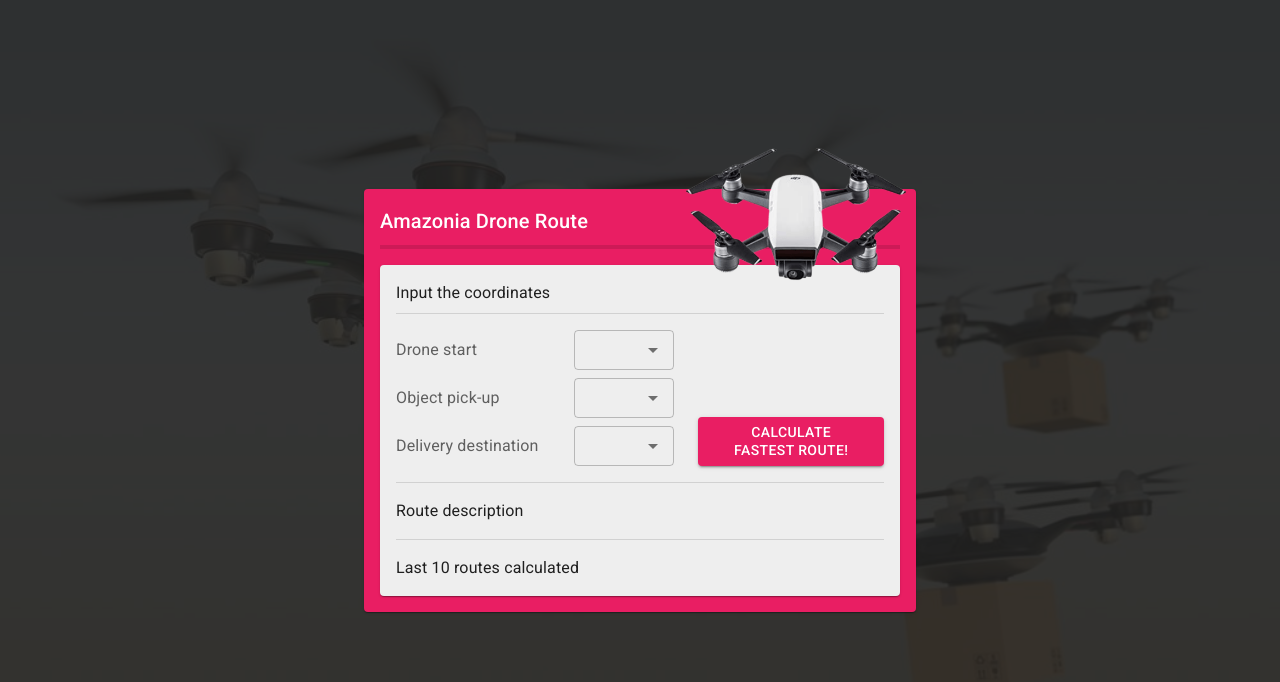
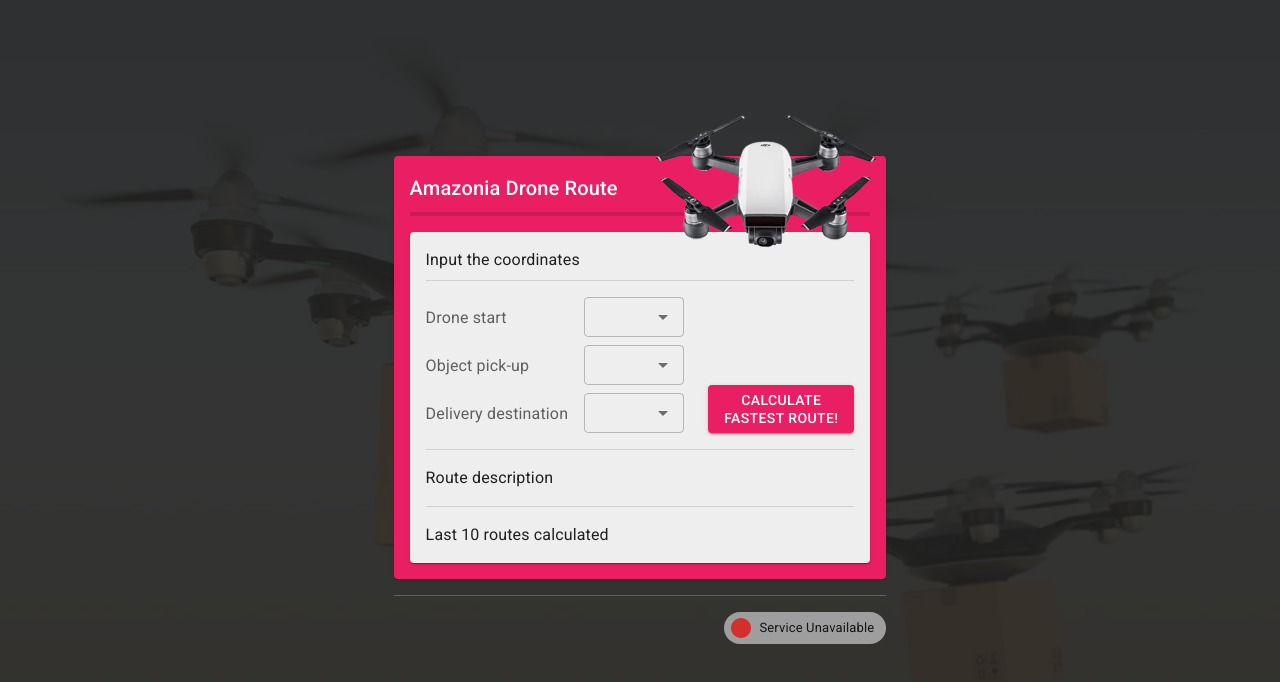
Before and after one commit to adrianoanschau/amazonia, a React (Vite) app in the folder amazonia-web/: page / in a window 1280 px wide. Shown: the top 682 px of the page. Built offline with nearby package versions, Linux system fonts and the light colour scheme; no server answers.

Commit message:
feat: create AppInfo component

```diff
--- a/amazonia-web/src/App.tsx
+++ b/amazonia-web/src/App.tsx
@@ -1,6 +1,14 @@
-import { Container, CssBaseline, ThemeProvider, styled } from '@mui/material';
+import {
+  Container,
+  CssBaseline,
+  Divider,
+  Stack,
+  ThemeProvider,
+  styled,
+} from '@mui/material';
 import theme from './theme/default';
 import { CalculateDroneRoutes } from './calculate-drone-routes';
+import { AppInfo } from './app-info';
 
 const StyledContainer = styled(Container)({
   display: 'flex',
@@ -15,7 +23,11 @@ function App() {
     <ThemeProvider theme={theme}>
       <CssBaseline />
       <StyledContainer maxWidth="sm">
-        <CalculateDroneRoutes />
+        <Stack sx={{ gap: 2 }}>
+          <CalculateDroneRoutes />
+          <Divider sx={{ borderColor: theme.palette.grey[700] }} />
+          <AppInfo />
+        </Stack>
       </StyledContainer>
     </ThemeProvider>
   );
--- /dev/null
+++ b/amazonia-web/src/app-info/index.tsx
@@ -0,0 +1,45 @@
+import { Box, Chip, useTheme } from '@mui/material';
+import { styled } from '@mui/material/styles';
+import { useAppInfo } from '../services/delivery';
+import { Circle } from '@mui/icons-material';
+
+const AppInfoLabel = styled(
+  ({
+    color,
+    label,
+  }: {
+    color: 'success' | 'warning' | 'error';
+    label: string;
+  }) => {
+    const { palette } = useTheme();
+
+    return (
+      <Chip
+        icon={<Circle color={color} />}
+        label={label}
+        sx={{ bgcolor: palette.grey[500] }}
+      />
+    );
+  },
+)();
+
+export function AppInfo() {
+  const [{ data, loading, error }] = useAppInfo();
+
+  return (
+    <Box display="flex" justifyContent="flex-end">
+      {data && !loading && !error && (
+        <AppInfoLabel
+          color="success"
+          label={`${data.name} :: ${data.version}`}
+        />
+      )}
+      {loading && !error && (
+        <AppInfoLabel color="warning" label={`Loading Service`} />
+      )}
+      {!loading && !!error && (
+        <AppInfoLabel color="error" label={`Service Unavailable`} />
+      )}
+    </Box>
+  );
+}
```
